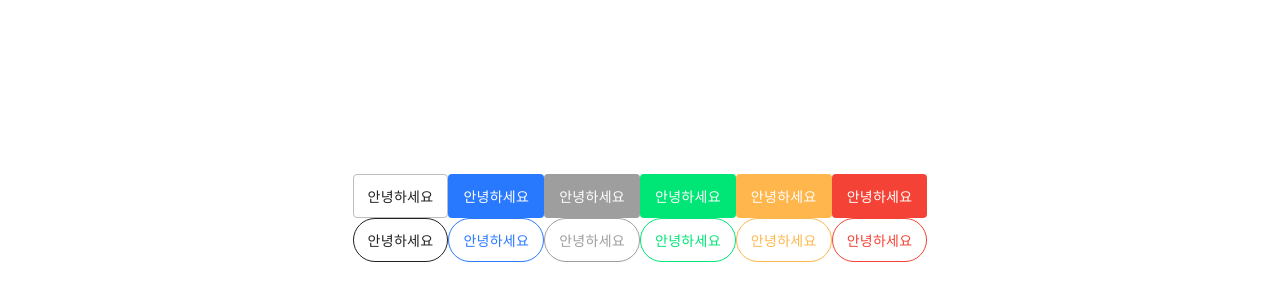
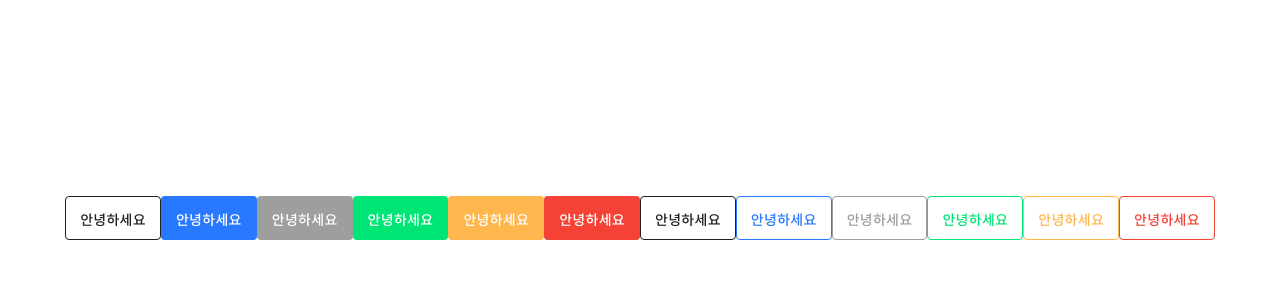
Before and after one commit to HamSungJun/PRIME-UI, a Vue app: page / in a window 1280 px wide. Shown: the part 182-482 px from the top of the page. Built offline with nearby package versions, Linux system fonts and the light colour scheme; a web font is replaced by a local one.

Commit message:
임포트 경로 수정

```diff
--- a/src/App.vue
+++ b/src/App.vue
@@ -8,15 +8,12 @@
       >
         안녕하세요
       </pui-button>
-    </div>
-    <div>
       <pui-button
         v-for="(type, i) in ['default', 'primary', 'success', 'info', 'warning', 'danger']"
-        :key="i"
+        :key="i+6"
         :type="type"
         :outline="true"
-        round
-        @click="onClick"
+
       >
         안녕하세요
       </pui-button>
--- a/src/packages/pui-button/pui-button.vue
+++ b/src/packages/pui-button/pui-button.vue
@@ -83,10 +83,6 @@ export default {
   cursor: pointer;
   transition: #{$button-transitions};
 
-  &:hover{
-    opacity: 0.85;
-  }
-
   span{
     display: inherit;
     transform: translateY(1px);
--- a/src/styles/_fonts.scss
+++ b/src/styles/_fonts.scss
@@ -1,4 +1,4 @@
-$font-path: '/assets/fonts';
+$font-path: '~@/assets/fonts/';
 
 /**
  * @mixin font-face
--- a/src/styles/_variables.scss
+++ b/src/styles/_variables.scss
@@ -6,7 +6,7 @@
  */
 
 $button-themes:
-('default','#212121','#ffffff','#bdbdbd','#212121','#ffffff','#212121',),
+('default','#212121','#ffffff','#212121','#212121','#ffffff','#212121',),
 ('primary', '#ffffff', '#2979ff','transparent', '#2979ff', '#ffffff', '#2979ff'),
 ('success','#ffffff', '#9e9e9e', 'transparent', '#9e9e9e', '#ffffff', '#9e9e9e'),
 ('info', '#ffffff', '#00e676', 'transparent', '#00e676', '#ffffff', '#00e676'),
```
